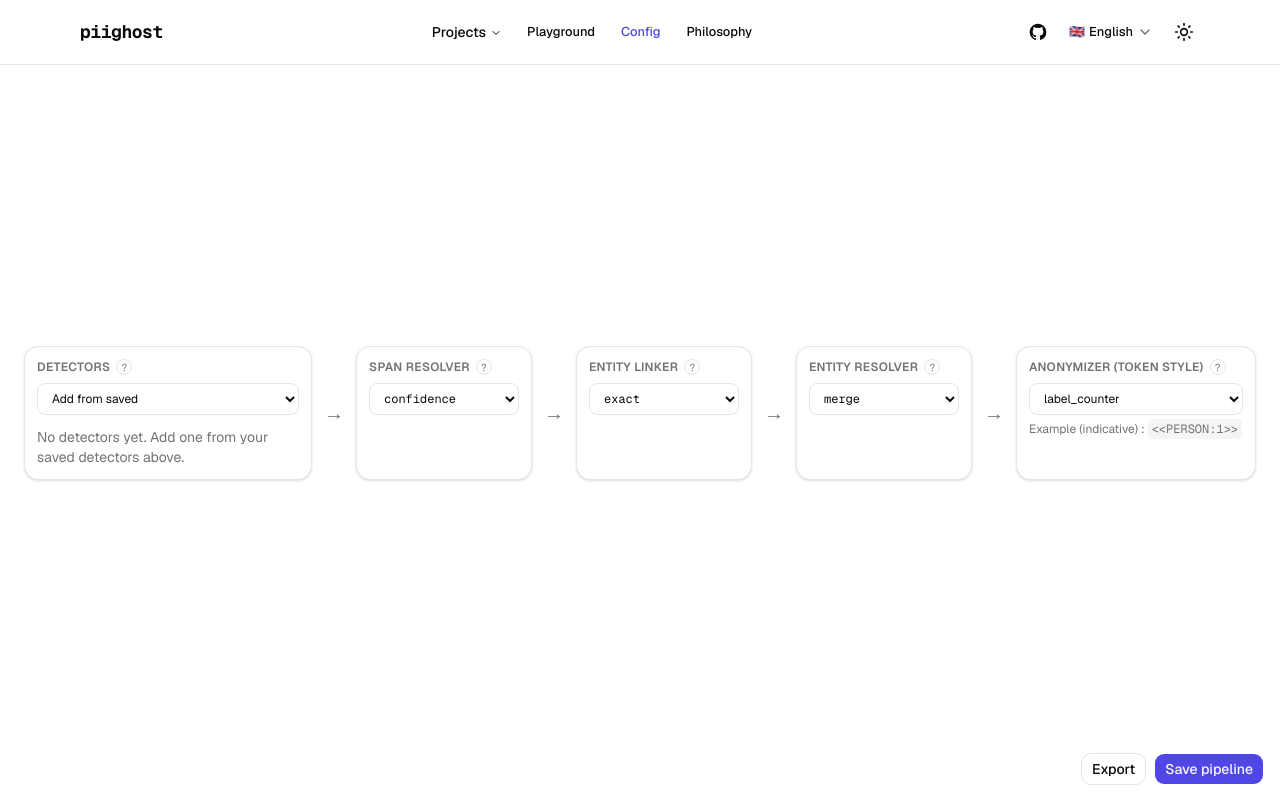
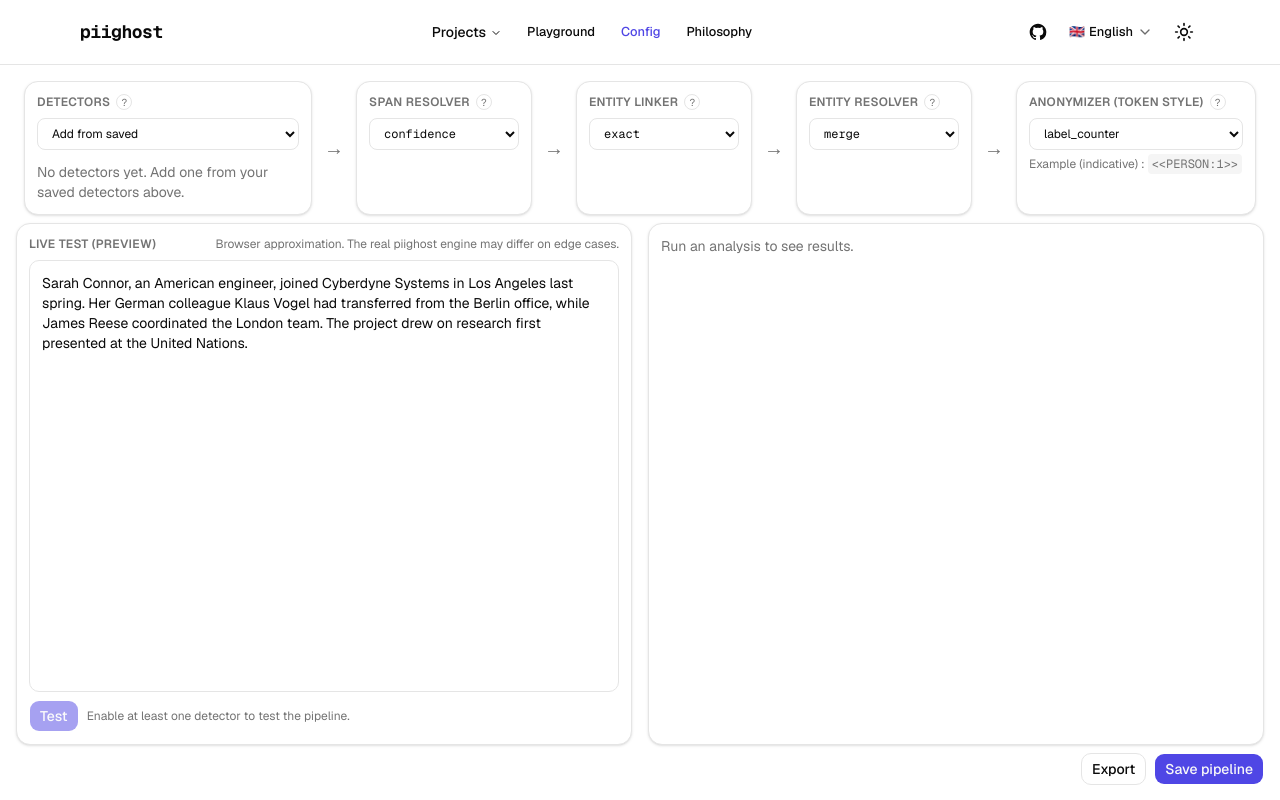
Before and after one commit to Athroniaeth/piighost-studio, a Next.js app: page /config in a window 1280 px wide. Shown: the top 800 px of the page. Built offline with nearby package versions, Linux system fonts and the light colour scheme.

Commit message:
feat(config): live pipeline test panel under the blocks

```diff
--- a/src/components/playground/config-builder.tsx
+++ b/src/components/playground/config-builder.tsx
@@ -1,6 +1,6 @@
 "use client";
 
-import { useEffect, useState, type ReactNode } from "react";
+import { useEffect, useMemo, useState, type ReactNode } from "react";
 import Link from "next/link";
 import { Button } from "@/components/ui/button";
 import { CopyButton } from "@/components/copy-button";
@@ -22,6 +22,11 @@ import { toToml, toPython } from "@/lib/pipeline-export";
 import { loadSaved, type SavedDetector } from "@/lib/saved-detectors";
 import { savePipeline } from "@/lib/saved-pipelines";
 import { useT } from "@/i18n/use-t";
+import { EntityHighlight } from "@/components/playground/entity-highlight";
+import { assignLabelColors, labelStyle } from "@/lib/labels";
+import { runPipeline } from "@/lib/run-pipeline";
+import { Loader2 } from "lucide-react";
+import type { Entity } from "@/lib/ner";
 
 /** Indicative example of what each token style produces for a PERSON entity. */
 function tokenExample(ph: Placeholder): string {
@@ -146,6 +151,13 @@ export function ConfigBuilder() {
   const [exportTab, setExportTab] = useState<"toml" | "python">("toml");
   const [showSave, setShowSave] = useState(false);
   const [saveName, setSaveName] = useState("");
+  const [testText, setTestText] = useState(pg.example);
+  const [testStatus, setTestStatus] = useState<"idle" | "running" | "done" | "error">("idle");
+  const [testEntities, setTestEntities] = useState<Entity[]>([]);
+  const [testAnonymized, setTestAnonymized] = useState("");
+  const [testAnalyzed, setTestAnalyzed] = useState("");
+  const testColors = useMemo(() => assignLabelColors(testEntities.map((e) => e.label)), [testEntities]);
+  const hasEnabledDetector = pipeline.detectors.some((d) => d.enabled && d.config.type !== "llm");
 
   useEffect(() => {
     // eslint-disable-next-line react-hooks/set-state-in-effect
@@ -192,6 +204,20 @@ export function ConfigBuilder() {
     URL.revokeObjectURL(url);
   }
 
+  async function runTest() {
+    try {
+      setTestStatus("running");
+      const result = await runPipeline(pipeline, testText);
+      setTestEntities(result.entities);
+      setTestAnonymized(result.anonymized);
+      setTestAnalyzed(testText);
+      setTestStatus("done");
+    } catch (err) {
+      console.error("pipeline test failed", err);
+      setTestStatus("error");
+    }
+  }
+
   function openSave() {
     setSaveName(pipeline.name);
     setShowSave(true);
@@ -207,7 +233,7 @@ export function ConfigBuilder() {
   return (
     <div className="flex w-full flex-col p-4 lg:h-[calc(100dvh-4rem)]">
       {/* Pipeline, left to right, centered: one block per stage joined by arrows. */}
-      <div className="flex flex-1 items-center justify-center overflow-x-auto">
+      <div className="flex shrink-0 items-center justify-center overflow-x-auto pb-2">
         <div className="flex items-stretch gap-2">
           {/* Detect */}
           <section className="flex w-72 shrink-0 flex-col rounded-xl border bg-card p-3 shadow-sm">
@@ -349,6 +375,85 @@ export function ConfigBuilder() {
         </div>
       </div>
 
+      {/* Live pipeline test (browser approximation) */}
+      <div className="grid min-h-0 flex-1 gap-4 lg:grid-cols-2">
+        <section className="flex min-h-0 flex-col rounded-xl border bg-card p-3 shadow-sm">
+          <div className="mb-2 flex items-center justify-between">
+            <h2 className="text-xs font-semibold uppercase tracking-wide text-muted-foreground">
+              {pg.liveTestTitle}
+            </h2>
+            <span className="text-xs text-muted-foreground">{pg.approximationNote}</span>
+          </div>
+          <textarea
+            className="min-h-32 w-full flex-1 resize-none rounded-lg border bg-background p-3 text-sm"
+            value={testText}
+            disabled={testStatus === "running"}
+            onChange={(e) => setTestText(e.target.value)}
+          />
+          <div className="mt-2 flex items-center gap-2">
+            <Button
+              onClick={runTest}
+              disabled={testStatus === "running" || !hasEnabledDetector || testText.trim().length === 0}
+            >
+              {testStatus === "running" && <Loader2 className="mr-2 size-4 animate-spin" />}
+              {pg.test}
+            </Button>
+            {!hasEnabledDetector && (
+              <span className="text-xs text-muted-foreground">{pg.noEnabledDetectors}</span>
+            )}
+          </div>
+        </section>
+
+        <section className="flex min-h-0 flex-col gap-3 overflow-auto rounded-xl border bg-card p-3 shadow-sm">
+          {testStatus === "error" ? (
+            <div className="space-y-2">
+              <p className="text-sm text-destructive">{pg.errorTitle}</p>
+              <Button variant="outline" size="sm" onClick={runTest}>{pg.retry}</Button>
+            </div>
+          ) : testStatus !== "done" ? (
+            <p className="text-sm text-muted-foreground">{pg.emptyHint}</p>
+          ) : (
+            <>
+              <div className="rounded-lg border bg-background p-3 text-sm">
+                <EntityHighlight text={testAnalyzed} entities={testEntities} colors={testColors} />
+              </div>
+              <div>
+                <p className="mb-1 text-xs font-semibold uppercase tracking-wide text-muted-foreground">
+                  {pg.anonymizedLabel}
+                </p>
+                <pre className="overflow-x-auto whitespace-pre-wrap rounded-lg border bg-muted/30 p-3 font-mono text-xs">
+                  {testAnonymized}
+                </pre>
+              </div>
+              {testEntities.length === 0 ? (
+                <p className="text-sm text-muted-foreground">{pg.noEntities}</p>
+              ) : (
+                <ul className="space-y-2">
+                  {testEntities.map((e, i) => (
+                    <li
+                      key={`${e.start}-${i}`}
+                      className="flex items-center justify-between gap-2 rounded-md bg-muted/40 p-2"
+                    >
+                      <div className="flex min-w-0 items-center gap-2">
+                        <span
+                          className={`rounded px-1.5 py-0.5 text-xs font-medium ${testColors.get(e.label) ?? labelStyle(e.label)}`}
+                        >
+                          {e.label}
+                        </span>
+                        <span className="truncate font-mono text-sm">{e.text}</span>
+                      </div>
+                      <span className="shrink-0 text-xs text-muted-foreground">
+                        {(e.score * 100).toFixed(0)}%
+                      </span>
+                    </li>
+                  ))}
+                </ul>
+              )}
+            </>
+          )}
+        </section>
+      </div>
+
       {/* Actions */}
       <div className="flex shrink-0 items-center justify-end gap-2 pt-2">
         <Button variant="outline" onClick={() => setShowExport(true)}>
```
